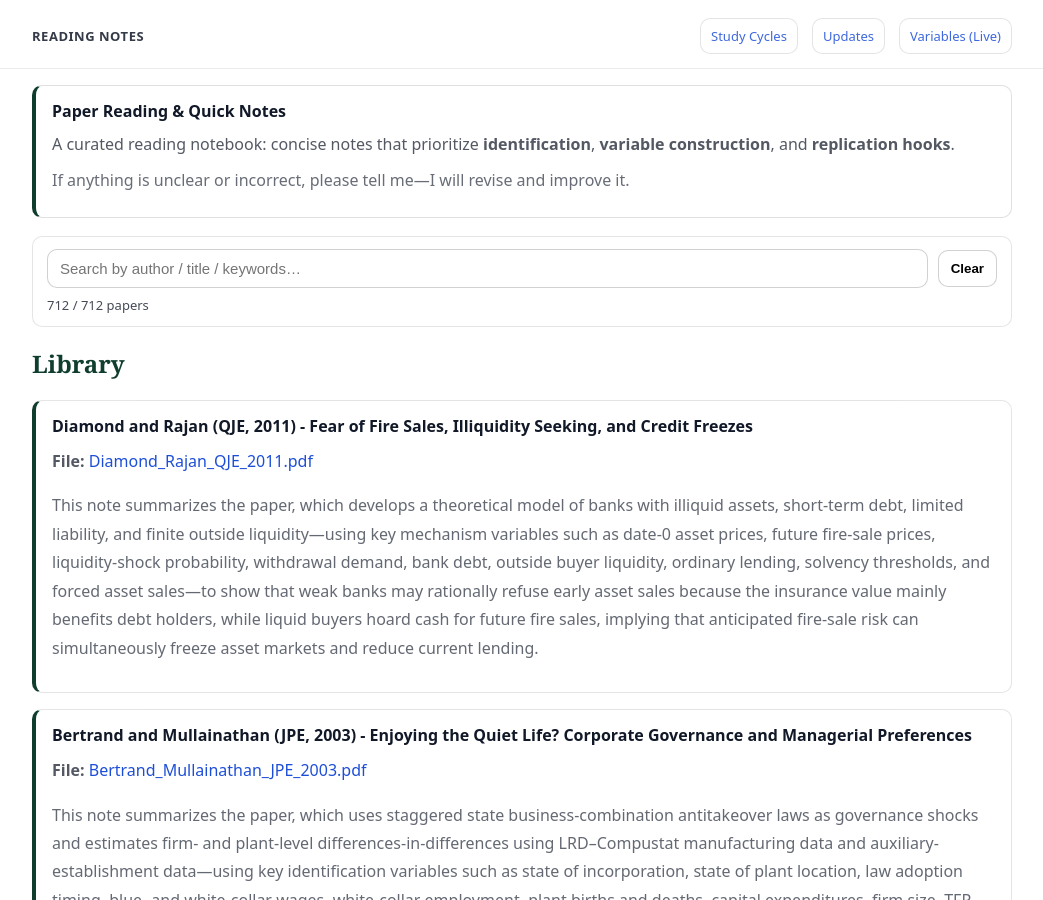
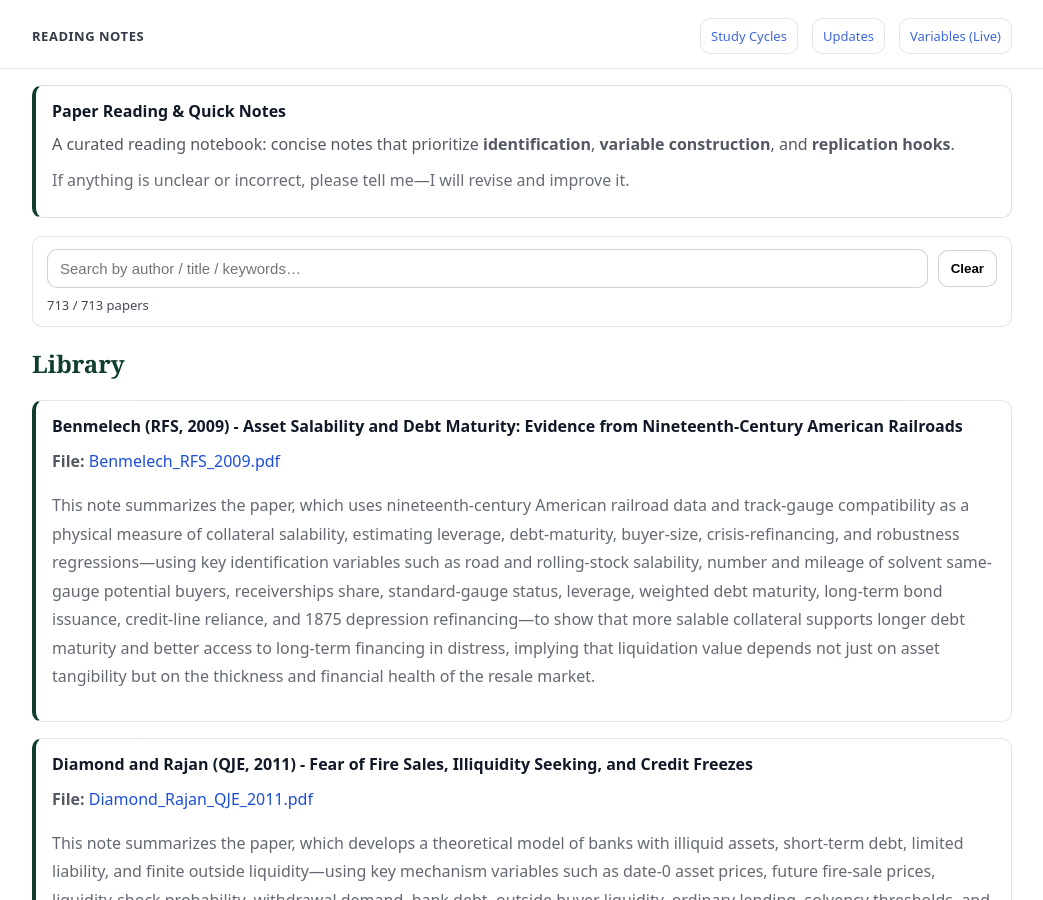
Before and after one commit to yaxinzn/study-archive, a Jekyll site: the page built from reading/index.md, in a window 1280 px wide and 900 px high. Shown: the whole window, without its empty margins (118-1161 px from the left). Built offline with Jekyll 4.4.1, drawn with Linux system fonts in a browser that asks for light colours.

Commit message:
Reading: add/update Benmelech_RFS_2009.pdf

```diff
--- a/_data/reading.yml
+++ b/_data/reading.yml
@@ -1,3 +1,7 @@
+- title: "Benmelech (RFS, 2009) - Asset Salability and Debt Maturity: Evidence from Nineteenth-Century American Railroads"
+  file: "Benmelech_RFS_2009.pdf"
+  desc: "This note summarizes the paper, which uses nineteenth-century American railroad data and track-gauge compatibility as a physical measure of collateral salability, estimating leverage, debt-maturity, buyer-size, crisis-refinancing, and robustness regressions—using key identification variables such as road and rolling-stock salability, number and mileage of solvent same-gauge potential buyers, receiverships share, standard-gauge status, leverage, weighted debt maturity, long-term bond issuance, credit-line reliance, and 1875 depression refinancing—to show that more salable collateral supports longer debt maturity and better access to long-term financing in distress, implying that liquidation value depends not just on asset tangibility but on the thickness and financial health of the resale market."
+
 - title: "Diamond and Rajan (QJE, 2011) - Fear of Fire Sales, Illiquidity Seeking, and Credit Freezes"
   file: "Diamond_Rajan_QJE_2011.pdf"
   desc: "This note summarizes the paper, which develops a theoretical model of banks with illiquid assets, short-term debt, limited liability, and finite outside liquidity—using key mechanism variables such as date-0 asset prices, future fire-sale prices, liquidity-shock probability, withdrawal demand, bank debt, outside buyer liquidity, ordinary lending, solvency thresholds, and forced asset sales—to show that weak banks may rationally refuse early asset sales because the insurance value mainly benefits debt holders, while liquid buyers hoard cash for future fire sales, implying that anticipated fire-sale risk can simultaneously freeze asset markets and reduce current lending."
```
Also changed, not shown: 1 other file.
